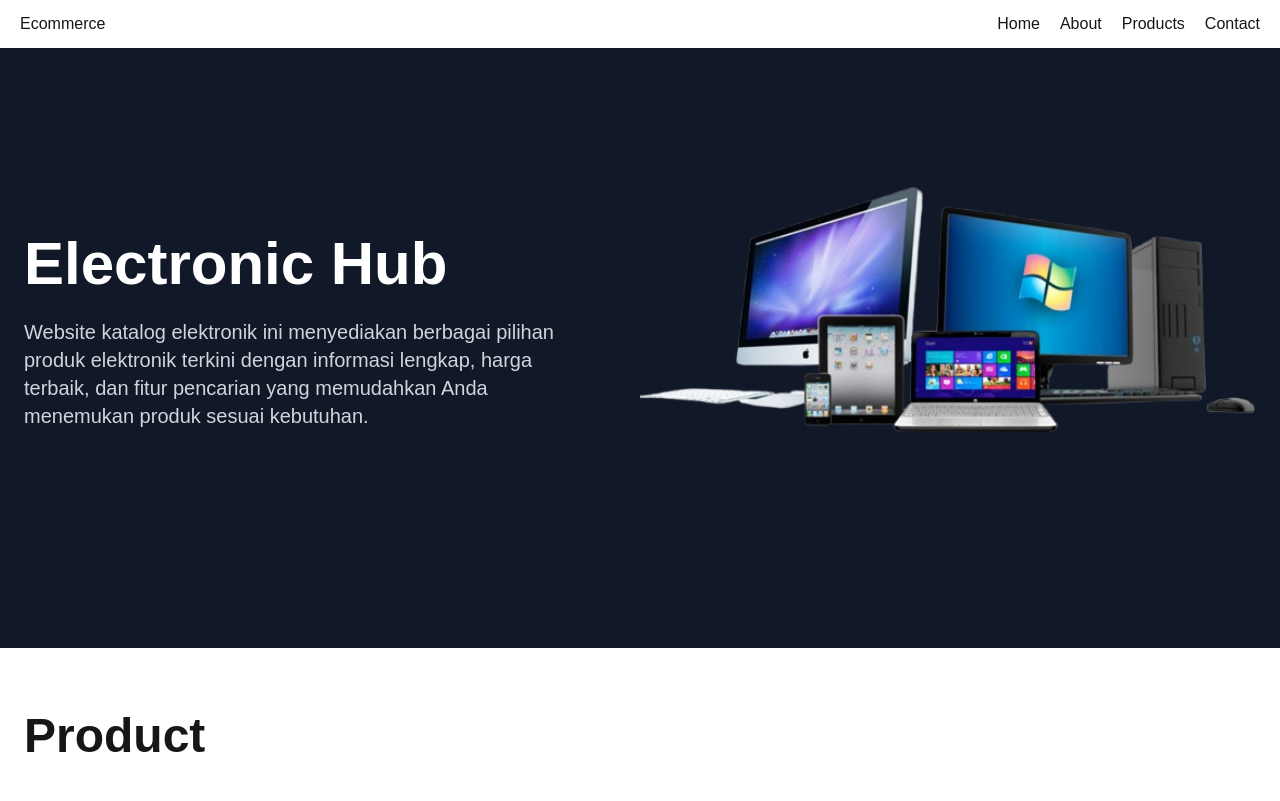
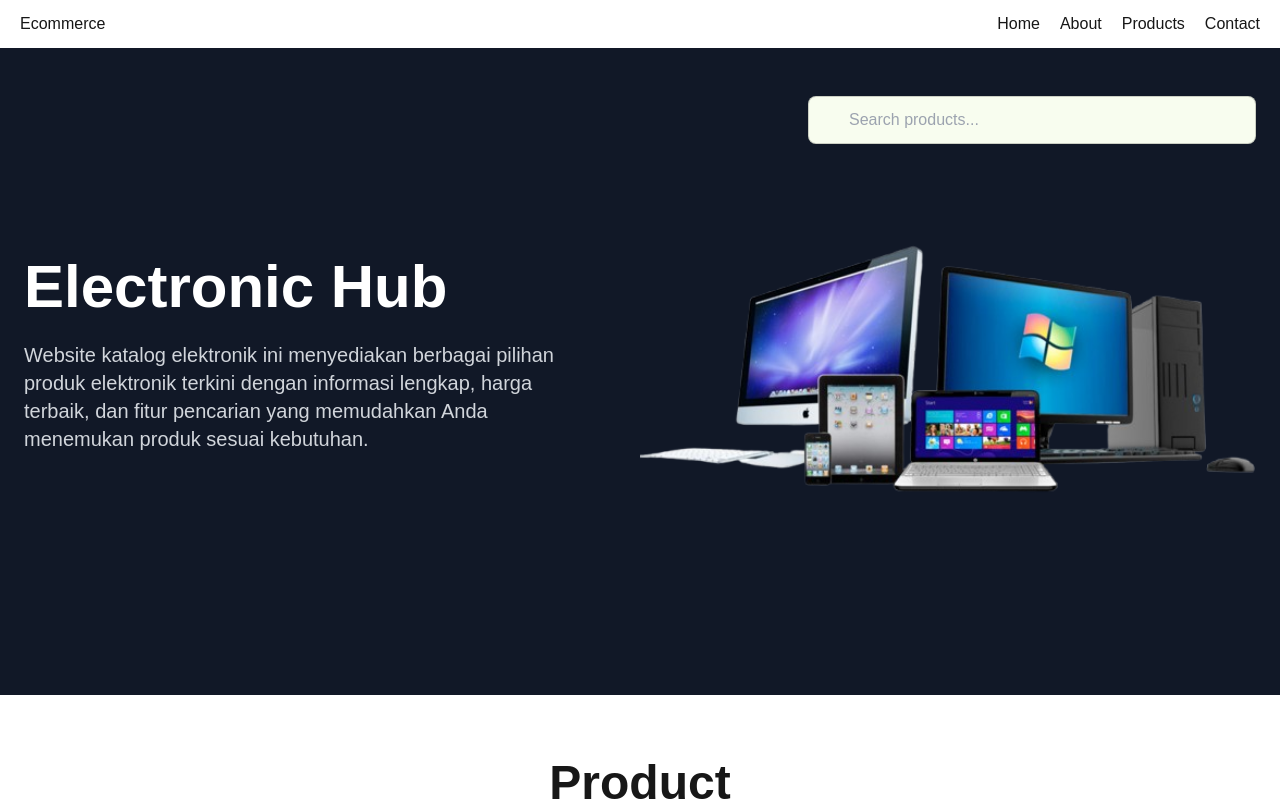
Before and after one commit to Deoca27/manusia-biasa, a Next.js app: page / in a window 1280 px wide. Shown: the top 801 px of the page. Built offline with nearby package versions, Linux system fonts and the light colour scheme.

Commit message:
rendika : menambahkan field search

```diff
--- a/app/page.tsx
+++ b/app/page.tsx
@@ -13,8 +13,14 @@ export default function RootPage() {
               harga terbaik, dan fitur pencarian yang memudahkan Anda menemukan produk sesuai kebutuhan.
             </p>
           </div>
-
           <div className="w-1/2">
+            <div className="mb-6 text-right">
+              <input
+                type="text"
+                placeholder="Search products..."
+                className="input input-bordered w-full max-w-md pl-10"
+              />
+            </div>
             <Image
               src="/images/foto.png"
               alt="MacBook Pro 14"
@@ -27,7 +33,7 @@ export default function RootPage() {
         </div>
       </div>
       <div className="py-16 px-6">
-        <h2 className="text-5xl font-bold mb-12">Product</h2>
+        <h2 className="text-5xl font-bold mb-12 text-center">Product</h2>
         <div className="grid grid-cols-4 gap-6">
         </div>
       </div>
--- a/package.json
+++ b/package.json
@@ -18,7 +18,8 @@
     "lucide-react": "^0.469.0",
     "next": "15.1.3",
     "react": "^19.0.0",
-    "react-dom": "^19.0.0"
+    "react-dom": "^19.0.0",
+    "react-icons": "^5.4.0"
   },
   "devDependencies": {
     "@types/node": "^20",
```
Also changed, not shown: 2 other files (tests, documents, lock files or other folders).
